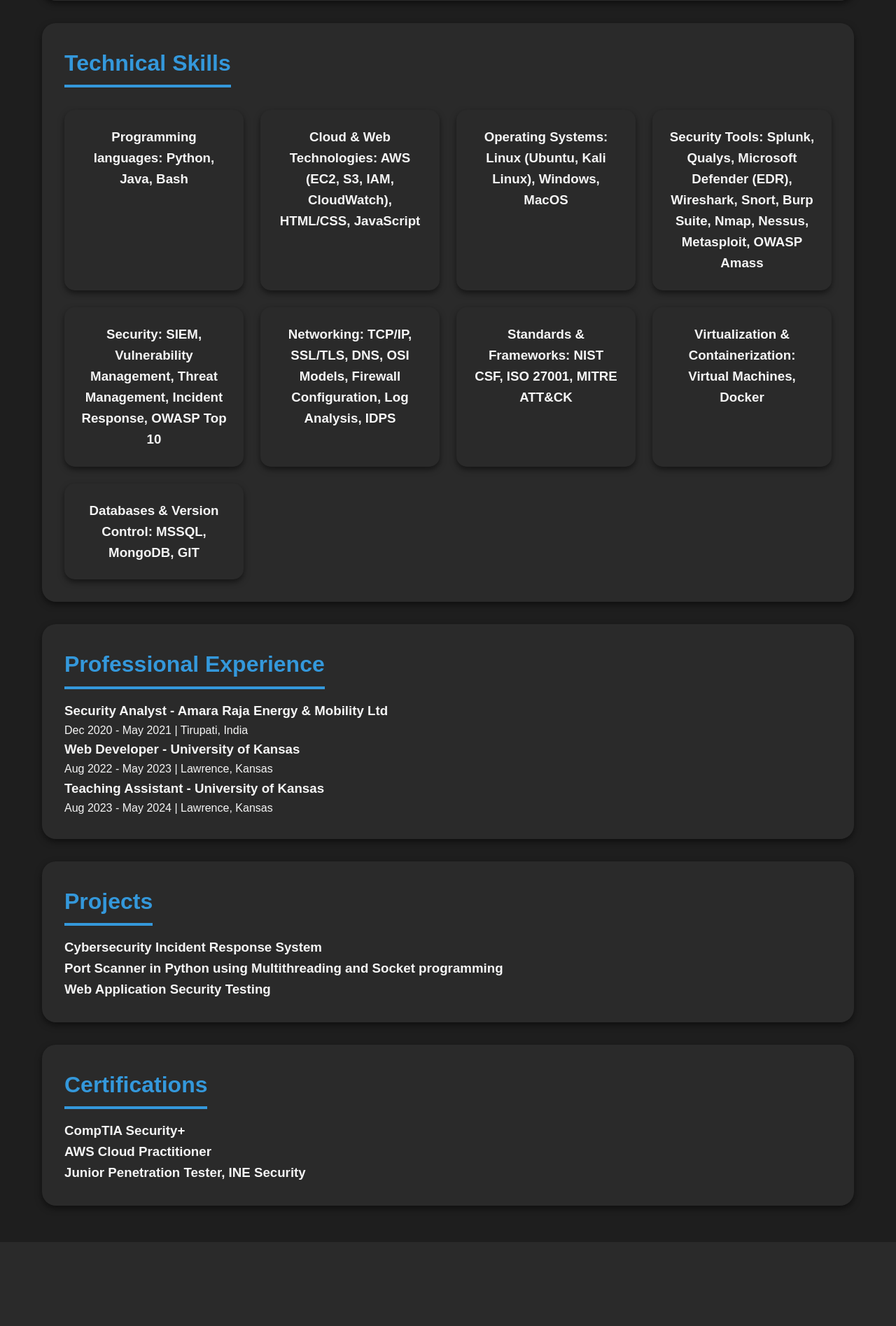
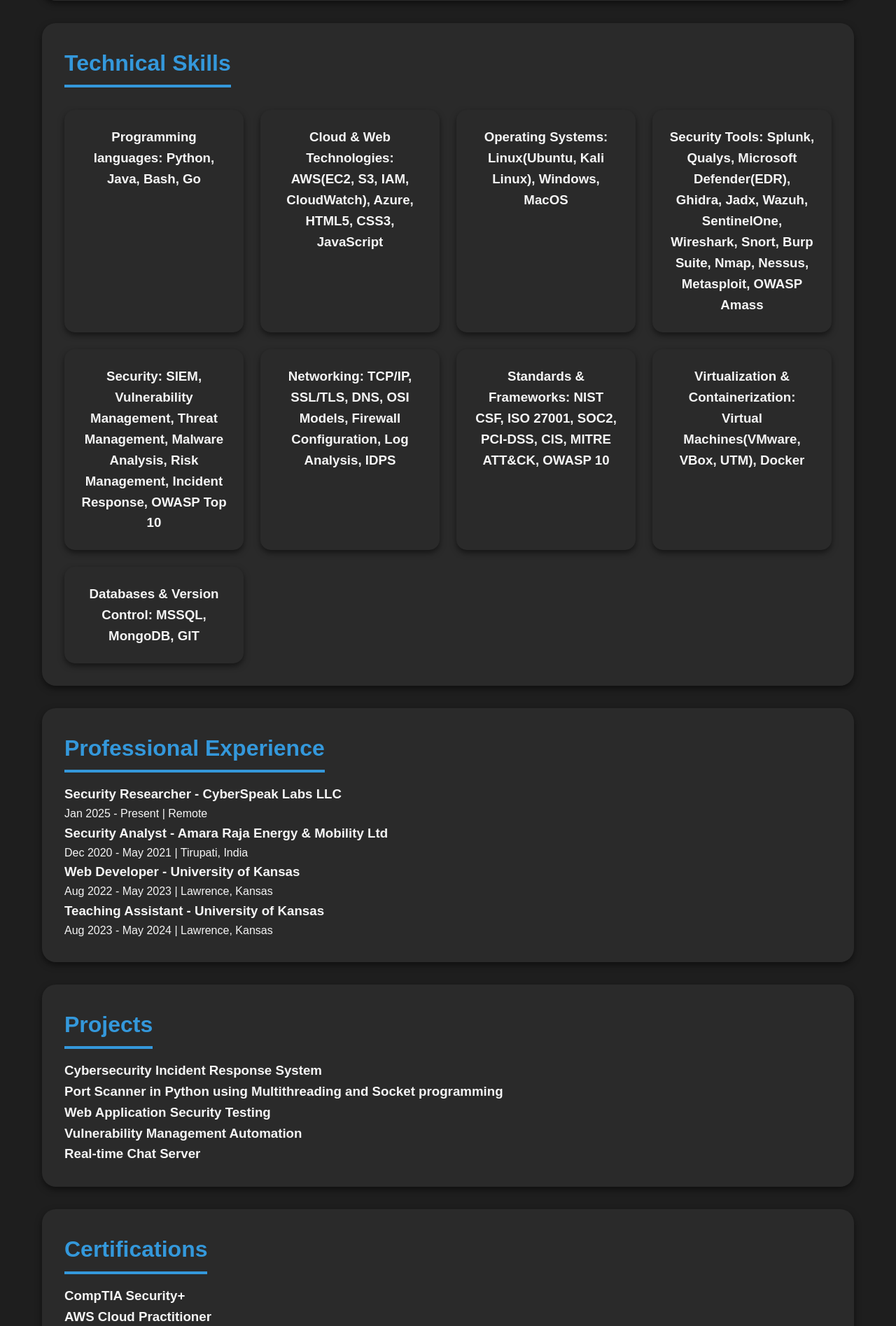
Before and after one commit to Uchiha-Itachi10/Portfolio, a Flask app: page / in a window 1280 px wide. Shown: the part 752-2647 px from the top of the page at 70% size. Before the commit the page ends 2490 px from the top, so only its background shows below. Run offline with Flask 3, Linux system fonts and the light colour scheme.

Commit message:
Update portfolio.html

```diff
--- a/templates/portfolio.html
+++ b/templates/portfolio.html
@@ -45,28 +45,28 @@
             <h2>Technical Skills</h2>
             <div class="skills-grid">
                 <div>
-                    <h3>Programming languages: Python, Java, Bash</h3>
+                    <h3>Programming languages: Python, Java, Bash, Go</h3>
                 </div>
                 <div>
-                    <h3>Cloud & Web Technologies: AWS (EC2, S3, IAM, CloudWatch), HTML/CSS, JavaScript</h3>
+                    <h3>Cloud & Web Technologies: AWS(EC2, S3, IAM, CloudWatch), Azure, HTML5, CSS3, JavaScript</h3>
                 </div>
                 <div>
-                    <h3>Operating Systems: Linux (Ubuntu, Kali Linux), Windows, MacOS</h3>
+                    <h3>Operating Systems: Linux(Ubuntu, Kali Linux), Windows, MacOS</h3>
                 </div>
                 <div>
-                    <h3>Security Tools: Splunk, Qualys, Microsoft Defender (EDR), Wireshark, Snort, Burp Suite, Nmap, Nessus, Metasploit, OWASP Amass</h3>
+                    <h3>Security Tools: Splunk, Qualys, Microsoft Defender(EDR), Ghidra, Jadx, Wazuh, SentinelOne, Wireshark, Snort, Burp Suite, Nmap, Nessus, Metasploit, OWASP Amass</h3>
                 </div>
                 <div>
-                    <h3>Security: SIEM, Vulnerability Management, Threat Management, Incident Response, OWASP Top 10</h3>
+                    <h3>Security: SIEM, Vulnerability Management, Threat Management, Malware Analysis, Risk Management, Incident Response, OWASP Top 10</h3>
                 </div>
                 <div>
                     <h3>Networking: TCP/IP, SSL/TLS, DNS, OSI Models, Firewall Configuration, Log Analysis, IDPS</h3>
                 </div>
                 <div>
-                    <h3>Standards & Frameworks: NIST CSF, ISO 27001, MITRE ATT&CK</h3>
+                    <h3>Standards & Frameworks: NIST CSF, ISO 27001, SOC2, PCI-DSS, CIS, MITRE ATT&CK, OWASP 10</h3>
                 </div>
                 <div>
-                    <h3>Virtualization & Containerization: Virtual Machines, Docker</h3>
+                    <h3>Virtualization & Containerization: Virtual Machines(VMware, VBox, UTM), Docker</h3>
                 </div>
                 <div>
                     <h3>Databases & Version Control: MSSQL, MongoDB, GIT</h3>
@@ -76,6 +76,12 @@
 
         <section id="experience">
             <h2>Professional Experience</h2>
+
+            <div class="experience-item">
+                <h3>Security Researcher - CyberSpeak Labs LLC</h3>
+                <p>Jan 2025 - Present | Remote</p>
+            </div>
+
             <div class="experience-item">
                 <h3>Security Analyst - Amara Raja Energy & Mobility Ltd</h3>
                 <p>Dec 2020 - May 2021 | Tirupati, India</p>
@@ -105,6 +111,14 @@
             <div class="project-card">
                 <h3>Web Application Security Testing</h3>
             </div>
+
+            <div class="project-card">
+                <h3>Vulnerability Management Automation</h3>
+            </div>
+
+            <div class="project-card">
+                <h3>Real-time Chat Server</h3>
+            </div>
         </section>
 
         <section id="Certification">
```
